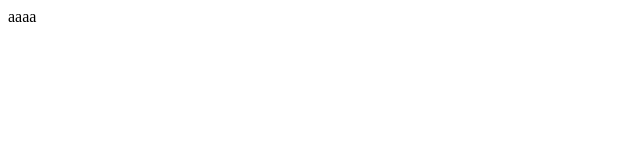
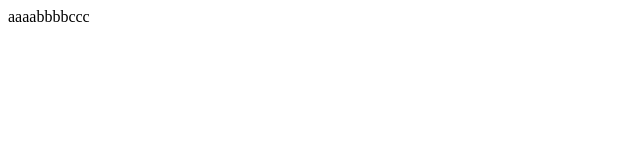
Before and after one commit to kaifanluo/prj_03, a plain HTML site: page index.html in a window 1280 px wide. Shown: the full height of the page, 0-640 px from the left. Drawn offline with Linux system fonts and the light colour scheme.

Commit message:
aaabbbccc

```diff
--- a/index.html
+++ b/index.html
@@ -9,7 +9,7 @@
 </head>
 
 <body>
-    aaaa
+    aaaabbbbccc
 </body>
 
 </html>
```
